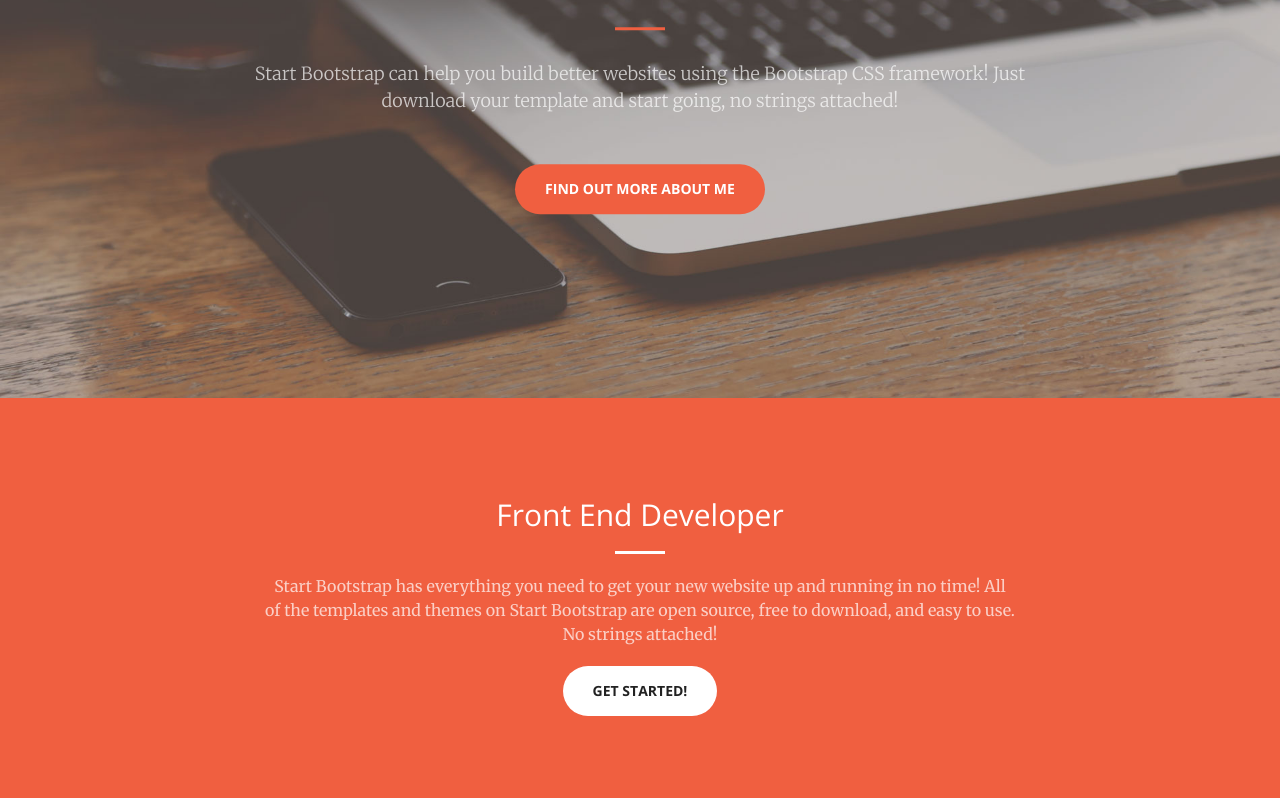
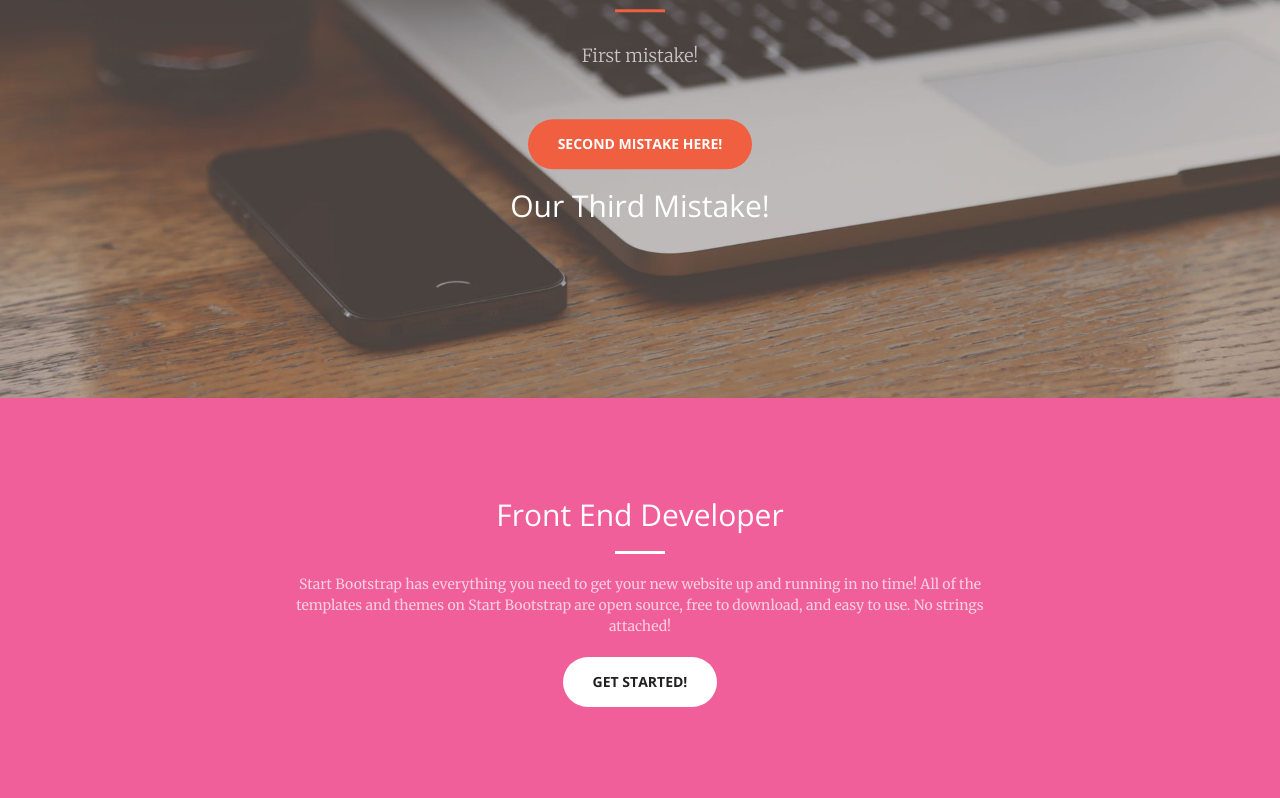
Before and after one commit to inquisitive-amy/Learnable-Git-Course, a plain HTML site: page index.html in a window 1280 px wide. Shown: the part 402-1200 px from the top of the page. Drawn offline with nearby package versions, Linux system fonts and the light colour scheme.

Commit message:
Changing some colours in the css

```diff
--- a/css/creative.css
+++ b/css/creative.css
@@ -47,12 +47,12 @@
 
 p {
     margin-bottom: 20px;
-    font-size: 16px;
+    font-size: 14px;
     line-height: 1.5;
 }
 
 .bg-primary {
-    background-color: #f05f40;
+    background-color: #f05f99;
 }
 
 .bg-dark {
--- a/index.html
+++ b/index.html
@@ -76,8 +76,9 @@
             <div class="header-content-inner">
                 <h1>Developer </br> Designer </br> & Maker</h1>
                 <hr>
-                <p>Start Bootstrap can help you build better websites using the Bootstrap CSS framework! Just download your template and start going, no strings attached!</p>
-                <a href="#about" class="btn btn-primary btn-xl page-scroll">Find Out More About Me</a>
+                <p>First mistake!</p>
+                <a href="#about" class="btn btn-primary btn-xl page-scroll">Second Mistake here!</a>
+                <h2>Our Third Mistake!</h2>
             </div>
         </div>
     </header>
```
